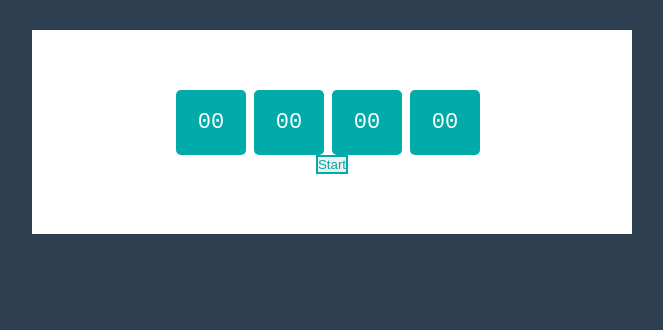
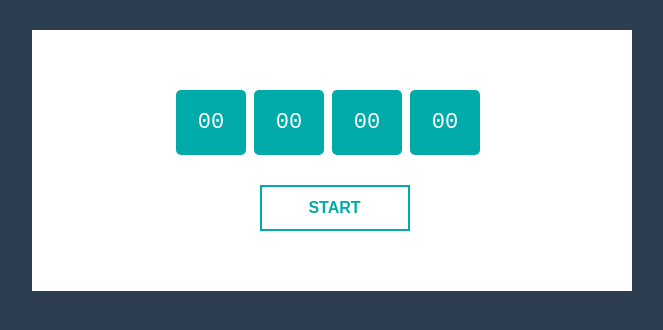
Before and after one commit to maddidanitza/stopwatch, a React (Create React App) app: page / in a window 1280 px wide. Shown: the top 330 px of the page, without its empty margins (308-971 px from the left). Built offline with nearby package versions, Linux system fonts and the light colour scheme.

Commit message:
Mise en marche du chrone

```diff
--- a/src/App.js
+++ b/src/App.js
@@ -3,14 +3,35 @@ import DisplayComponent from './components/DisplayComponent';
 import BtnComponent from './components/BtnComponent';
 import './App.css';
 
-function App() {
+const  App = () => {
   const [time, setTime] = useState({ms:0, s:0, m:0, h:0});
+  const start = () => {
+    run();
+    setInterval(run, 10);
+  }
+  var updatedMs = time.ms, updatedS = time.s, updatedM = time.m, updatedH = time.h;
+  const run = () => {
+    if(updatedM === 60){
+      updatedH++;
+      updatedM = 0;
+    }
+    if(updatedS === 60){
+      updatedM++;
+      updatedS = 0;
+    }
+    if(updatedMs === 100){
+      updatedS++;
+      updatedMs = 0;
+    }
+    updatedMs++;
+    return setTime({ms:updatedMs, s:updatedS, m:updatedM, h:updatedH});
+  }
   return (
     <div className="main-section">
       <div className="clock-holder">
          <div className="stopwatch">
            <DisplayComponent time={time}/>
-           <BtnComponent />
+           <BtnComponent start={start}/>
          </div>
       </div>
     </div>
--- a/src/components/BtnComponent.js
+++ b/src/components/BtnComponent.js
@@ -1,10 +1,11 @@
 import React from 'react';
 
 
-function BtnComponent() {
+function BtnComponent(props) {
   return (
     <div>
-      <button className="stopwatch-btn-gre">Start</button>
+      <button className="stopwatch-btn stopwatch-btn-gre"
+      onClick={props.start}><b>Start</b></button>
     </div>
   );
 }
```
